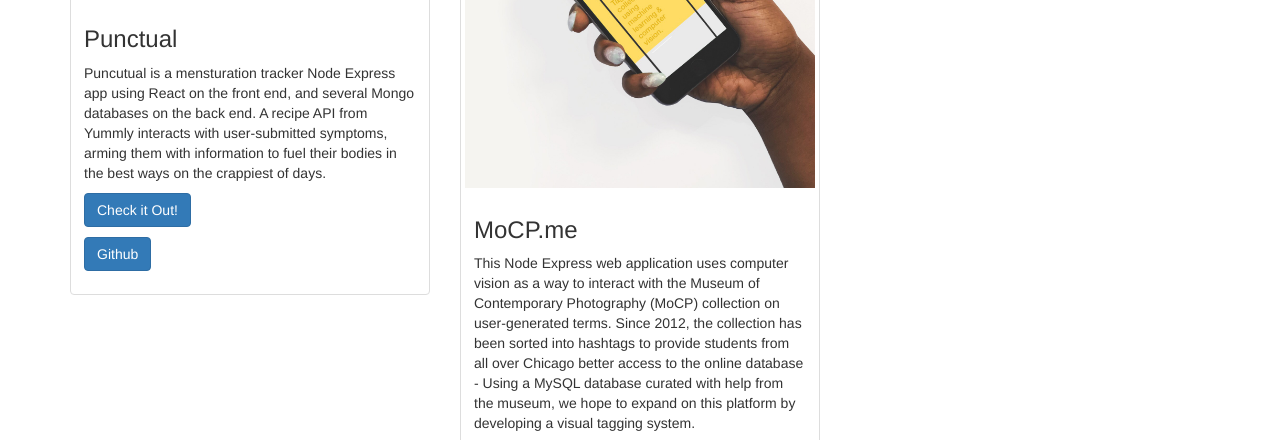
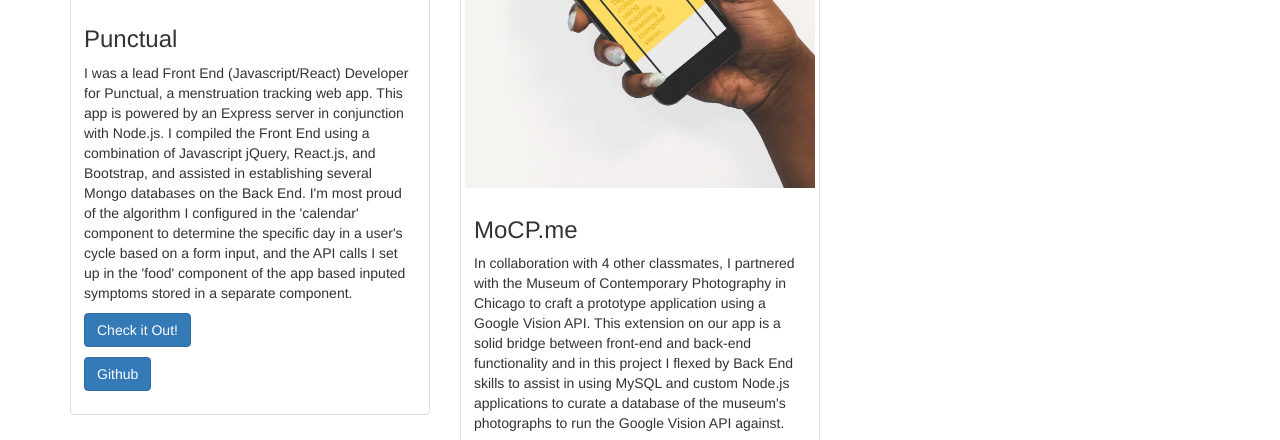
Before and after one commit to hnwangwa/Portfolio, a plain HTML site: page portfolio.html in a window 1280 px wide. Shown: the part 359-799 px from the top of the page. Drawn offline with nearby package versions, Linux system fonts and the light colour scheme.

Commit message:
Sprucing up project descriptions!
Sprucing up project descriptions!

```diff
--- a/portfolio.html
+++ b/portfolio.html
@@ -54,7 +54,7 @@
 			      <img src="images/readmeHeader.png" alt="Get It Done">
 			      	<div class="caption">
 			        <h3>Punctual</h3>
-			        <p>Puncutual is a mensturation tracker Node Express app using React on the front end, and several Mongo databases on the back end. A recipe API from Yummly interacts with user-submitted symptoms, arming them with information to fuel their bodies in the best ways on the crappiest of days. </p>
+			        <p>I was a lead Front End (Javascript/React) Developer for Punctual, a menstruation tracking web app.  This app is powered by an Express server in conjunction with Node.js. I compiled the Front End using a combination of Javascript jQuery, React.js, and Bootstrap, and assisted in establishing several Mongo databases on the Back End. I'm most proud of the algorithm I configured in the 'calendar' component to determine the specific day in a user's cycle based on a form input, and the API calls I set up in the 'food' component of the app based inputed symptoms stored in a separate component.  </p>
 			        <p><a href="https://punctualapp.herokuapp.com/" class="btn btn-primary" role="button">Check it Out!</a></p>
 			        <p><a href="https://github.com/punctual-dot/punctual" class="btn btn-primary" role="button">Github</a></p>
 
@@ -68,7 +68,7 @@
 			      <img src="images/crispy.jpg" alt="Home Run">
 			      <div class="caption">
 			        <h3>MoCP.me</h3>
-			        <p>This Node Express web application uses computer vision as a way to interact with the Museum of Contemporary Photography (MoCP) collection on user-generated terms. Since 2012, the collection has been sorted into hashtags to provide students from all over Chicago better access to the online database - Using a MySQL database curated with help from the museum, we hope to expand on this platform by developing a visual tagging system. </p>
+			        <p>In collaboration with 4 other classmates, I partnered with the Museum of Contemporary Photography in Chicago to craft a prototype application using a Google Vision API. This extension on our app is a solid bridge between front-end and back-end functionality and in this project I flexed by Back End skills to assist in using  MySQL and custom Node.js applications to curate a database of the museum's photographs to run the Google Vision API against.  </p>
 			        <p><a href="https://mocpme.herokuapp.com/" class="btn btn-primary" role="button">Check it Out!</a></p>
 			        <p><a href="https://github.com/laneelliott/mocp_me" class="btn btn-primary" role="button">Github</a></p>
 			      </div>
```
